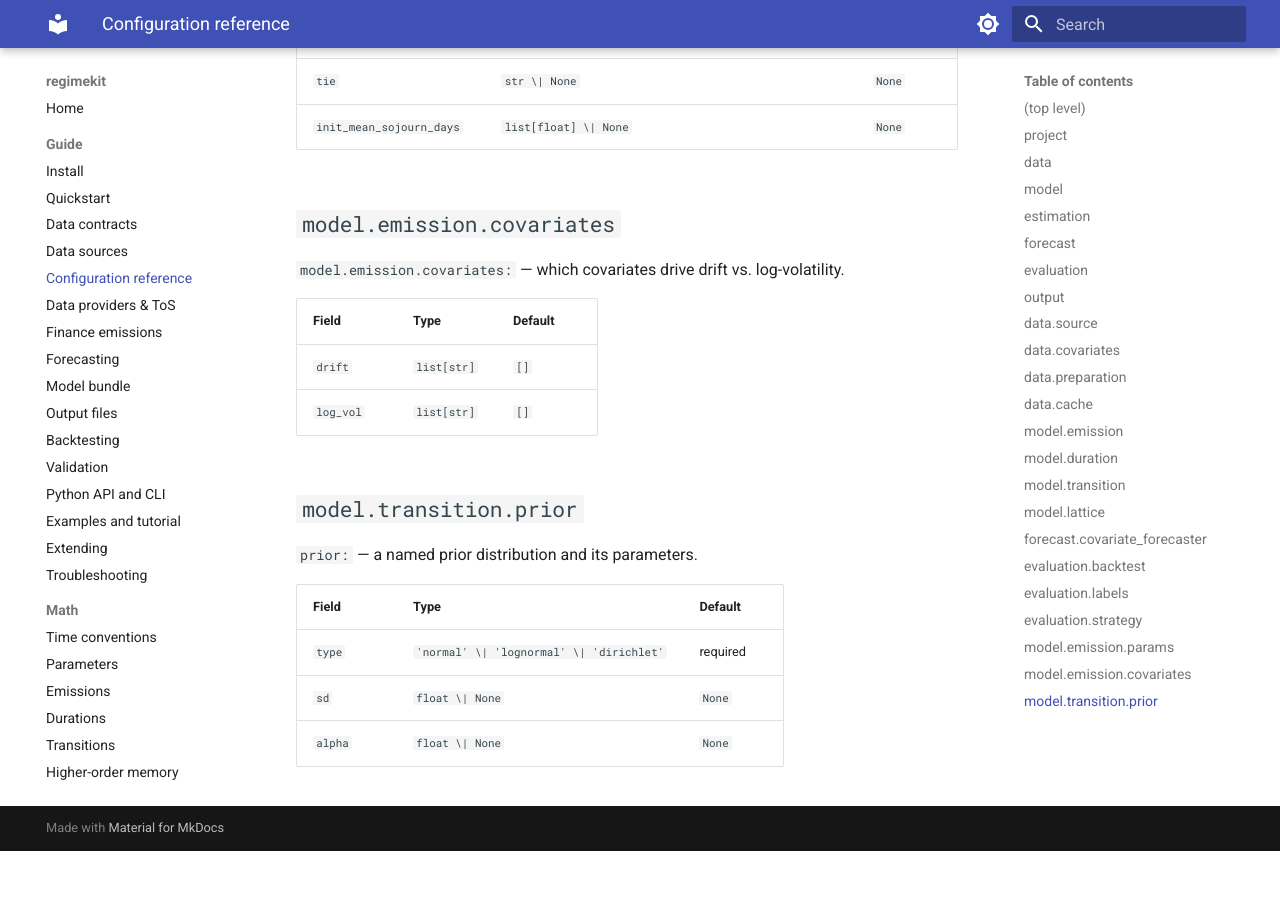
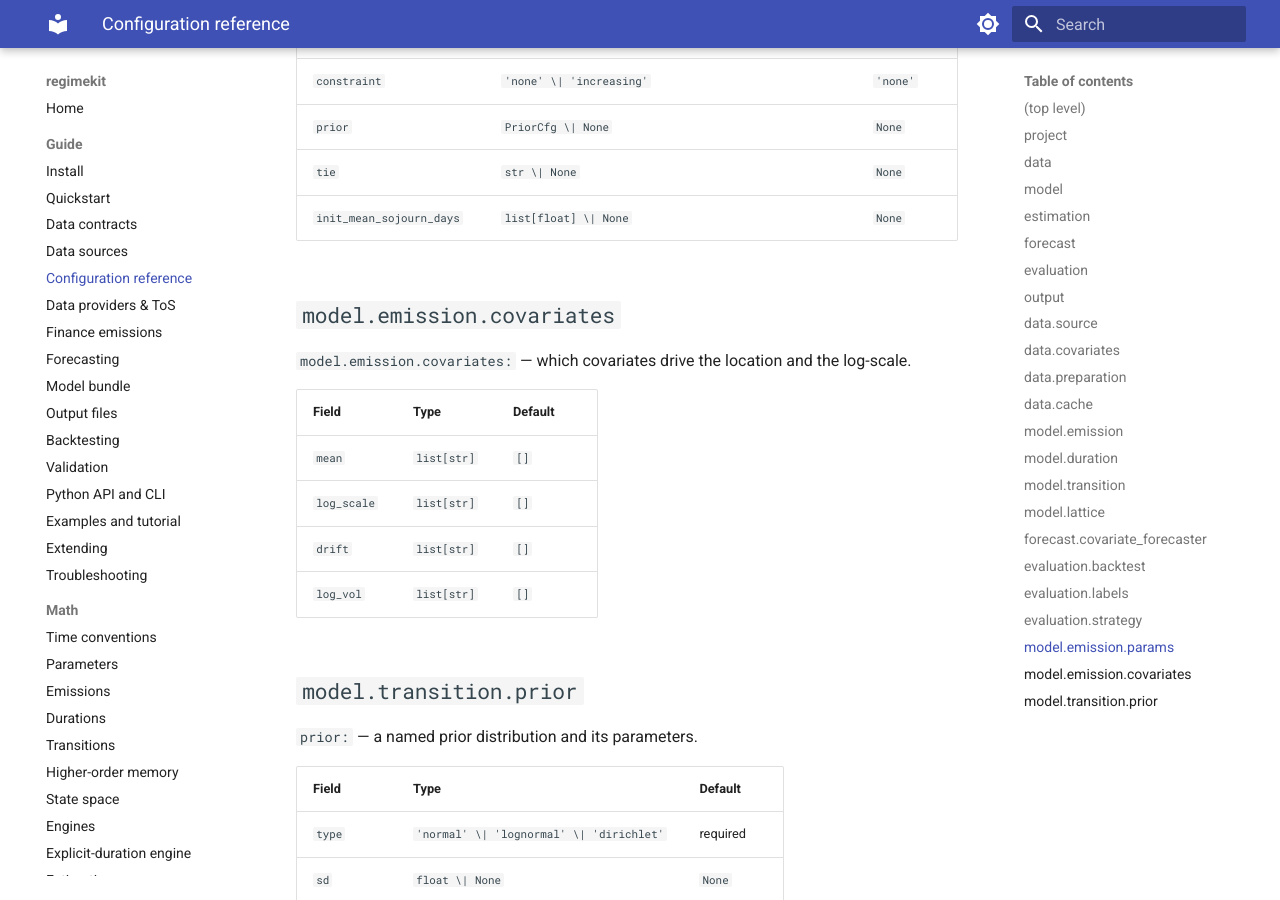
Before and after one commit to AinoLampe/RegimeDetectionAndForecast, an MkDocs documentation site: the page built from docs/guide/config.md, in a window 1280 px wide and 900 px high, scrolled down 9304 px. Built offline with MkDocs 1.6.1 and Material for MkDocs 9.7.7, drawn with Linux system fonts in a browser that asks for light colours; before the commit the page ends 10155 px from its top, so only the background shows below that; some of the changed text lies outside the part shown.

Commit message:
test(config): E10-T06 registered emission names, config reference [skip ci]
Co-Authored-By: Claude Sonnet 5.5 <noreply@anthropic.com>
Claude-Session: https://claude.ai/code/session_01UBEypsGuT2e4EieCJqa7PJ

```diff
--- a/docs/guide/config.md
+++ b/docs/guide/config.md
@@ -269,10 +271,12 @@ A parameter config that may state its initial mean sojourn in days.
 
 ## `model.emission.covariates`
 
-`model.emission.covariates:` — which covariates drive drift vs. log-volatility.
+`model.emission.covariates:` — which covariates drive the location and the log-scale.
 
 | Field | Type | Default |
 |---|---|---|
+| `mean` | `list[str]` | `[]` |
+| `log_scale` | `list[str]` | `[]` |
 | `drift` | `list[str]` | `[]` |
 | `log_vol` | `list[str]` | `[]` |
 
```
Also changed, not shown: other parts of docs/guide/config.md (+2 -0 lines), 2 other files.
